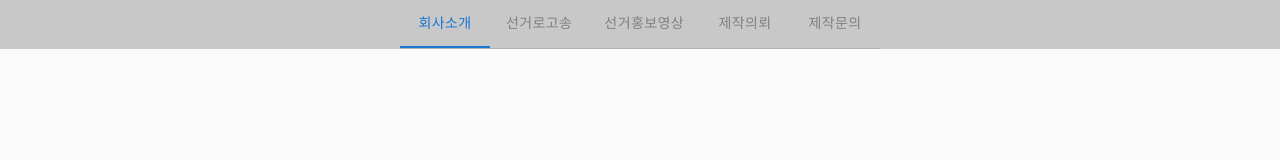
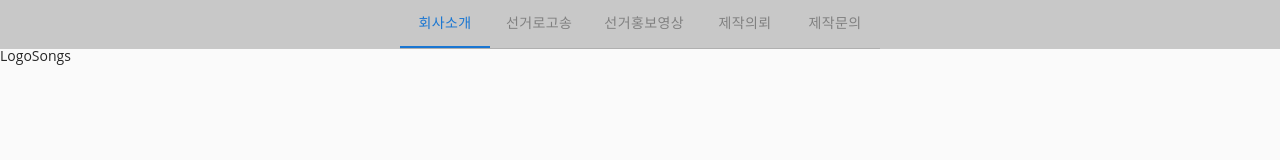
Before and after one commit to nohsangwoo/k-election-copy, a React (Create React App) app: page /logoSongs in a window 1280 px wide. Shown: the top 160 px of the page. Built offline with nearby package versions, Linux system fonts and the light colour scheme.

Commit message:
connect components

```diff
--- a/src/atoms/navAtom.ts
+++ b/src/atoms/navAtom.ts
@@ -1,6 +1,6 @@
 import { atom } from 'recoil'
 
-export const selectedNavItemState = atom<number>({
+export const selectedNavItemState = atom<string>({
   key: 'selectedNavItemState',
-  default: 1,
+  default: '1',
 })
--- a/src/components/Nav.tsx
+++ b/src/components/Nav.tsx
@@ -7,6 +7,8 @@ import TabPanel from '@mui/lab/TabPanel'
 import styled from 'styled-components'
 // import { selectedNavItemState } from 'atoms/navAtom'
 // import { useRecoilState } from 'recoil'
+import { Link, useNavigate } from 'react-router-dom'
+
 const NavContainer = styled.div`
   display: flex;
   width: 100%;
@@ -27,9 +29,20 @@ const Nav = () => {
     '제작문의',
   ]
   const [value, setValue] = useState('1')
-
+  const navigate = useNavigate()
   const handleChange = (event: React.SyntheticEvent, newValue: string) => {
     setValue(newValue)
+    console.log('newValue?: ', newValue)
+    switch (newValue) {
+      case '1':
+        navigate(`/`)
+        break
+      case '2':
+        navigate(`/logoSongs`)
+        break
+      default:
+        break
+    }
   }
 
   return (
--- a/src/pages/Hello.tsx
+++ /dev/null
@@ -1,7 +0,0 @@
-import React from 'react'
-
-const Hello = () => {
-  return <div>Hello</div>
-}
-
-export default Hello
--- /dev/null
+++ b/src/pages/LogoSongs.tsx
@@ -0,0 +1,10 @@
+import React from 'react'
+import styled from 'styled-components'
+
+const LogoSongsContainer = styled.div``
+
+const LogoSongs = () => {
+  return <LogoSongsContainer>LogoSongs</LogoSongsContainer>
+}
+
+export default LogoSongs
--- a/src/router/index.tsx
+++ b/src/router/index.tsx
@@ -2,14 +2,15 @@ import React from 'react'
 import { BrowserRouter, Routes, Route } from 'react-router-dom'
 import Nav from 'components/Nav'
 import Home from 'pages/Home'
-import Hello from 'pages/Hello'
+import LogoSongs from 'pages/LogoSongs'
+
 const Router = () => {
   return (
     <BrowserRouter>
       <Nav />
       <Routes>
         <Route path="/" element={<Home />}></Route>
-        <Route path="/home" element={<Hello />} />
+        <Route path="/logoSongs" element={<LogoSongs />}></Route>
       </Routes>
     </BrowserRouter>
   )
```
